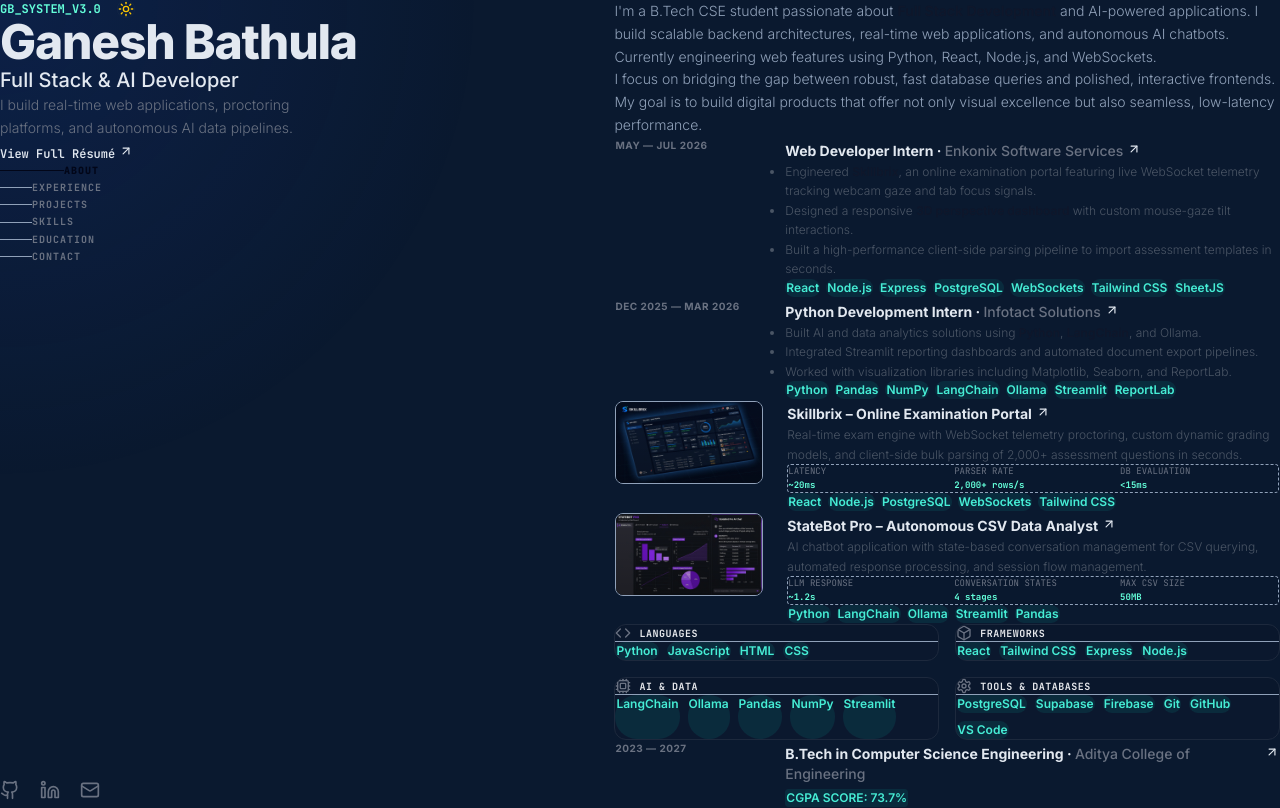
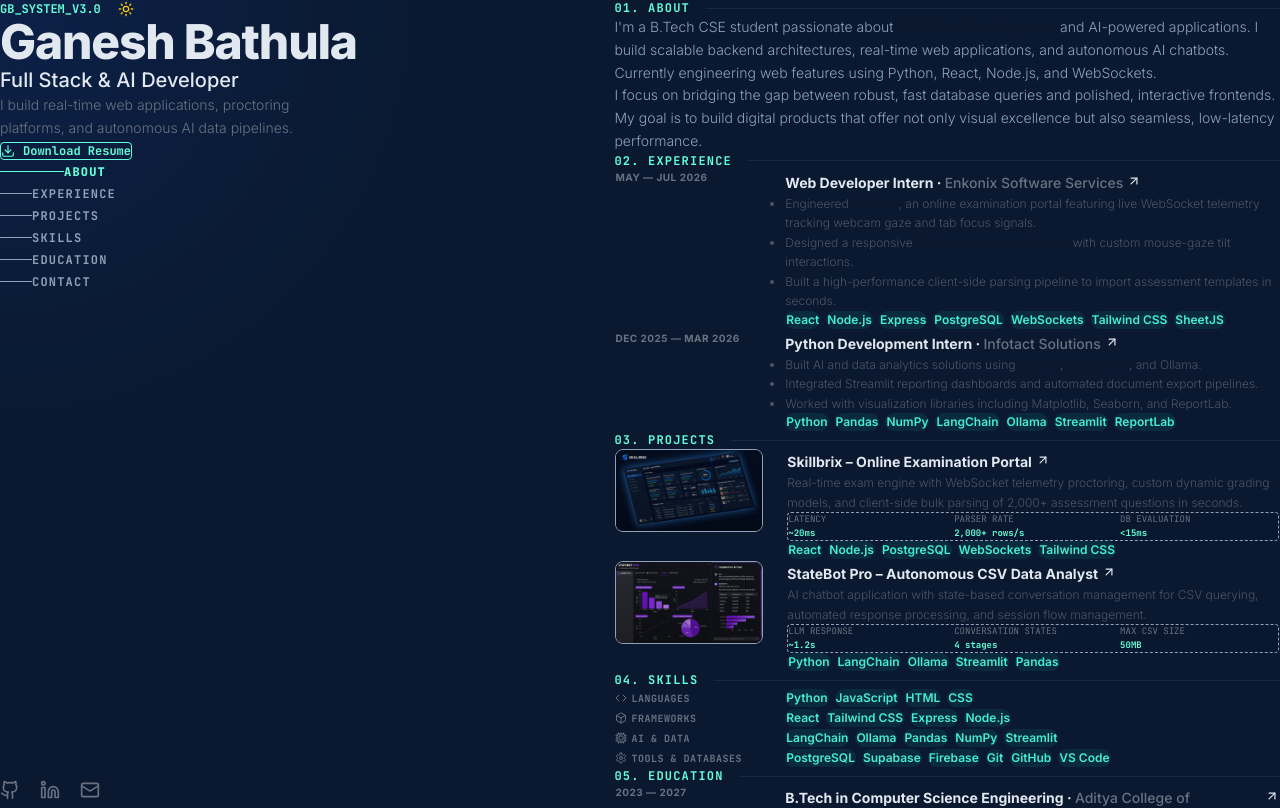
Before and after one commit to Ganesh5710/Portfolio, a Next.js app: page / in a window 1280 px wide. Shown: the top 808 px of the page. Built offline with nearby package versions, Linux system fonts and the light colour scheme.

Commit message:
style: increase navigation size, add section padding, and remove sr-only headers

```diff
--- a/src/app/page.js
+++ b/src/app/page.js
@@ -26,10 +26,10 @@
   const [mousePos, setMousePos] = useState({ x: 0, y: 0 });
   const [reducedMotion, setReducedMotion] = useState(false);
 
-  // Pure scroll listener for scroll spying
+  // Pure scroll listener for scroll spying (completely deterministic, avoids IntersectionObserver load races)
   useEffect(() => {
     const handleScroll = () => {
-      const scrollPosition = window.scrollY + 200; // Trigger offset
+      const scrollPosition = window.scrollY + 250; // Trigger offset
       let currentSection = 'about';
 
       for (const item of NAV_ITEMS) {
@@ -46,7 +46,7 @@
       // Force boundary highlights
       if (window.scrollY < 80) {
         currentSection = 'about';
-      } else if ((window.innerHeight + window.scrollY) >= document.documentElement.scrollHeight - 100) {
+      } else if ((window.innerHeight + window.scrollY) >= document.documentElement.scrollHeight - 120) {
         currentSection = 'contact';
       }
 
@@ -91,7 +91,7 @@
 
   return (
     <div className={`min-h-screen font-sans antialiased transition-colors duration-250 ${
-      isDark ? 'bg-[#0a192f] text-slate-400' : 'bg-slate-50 text-slate-600'
+      isDark ? 'bg-[#0a192f] text-slate-400' : 'bg-slate-50 text-slate-650'
     }`}>
       {/* Brittany Chiang style: Subtle, rich blue-teal radial spotlight */}
       {!reducedMotion && (
@@ -137,25 +137,19 @@
                 <h2 className={`text-lg sm:text-xl font-medium ${isDark ? 'text-slate-200' : 'text-slate-800'}`}>
                   Full Stack & AI Developer
                 </h2>
-                <p className="text-sm font-light leading-relaxed max-w-xs text-gray-500 dark:text-slate-450">
+                <p className="text-sm font-light leading-relaxed max-w-xs text-gray-500 dark:text-slate-400">
                   I build real-time web applications, proctoring platforms, and autonomous AI data pipelines.
                 </p>
               </div>
 
-              {/* Resume download (styled as clean text arrow link near the top) */}
+              {/* Resume download */}
               <div className="pt-2">
                 <a
                   href="/resume.pdf"
                   download
-                  className={`inline-flex items-baseline gap-1 font-mono text-xs font-semibold hover:text-[var(--color-accent-teal)] transition-colors group/resume outline-none ${
-                    isDark ? 'text-slate-200' : 'text-slate-800'
-                  }`}
+                  className="inline-flex items-center gap-2 px-5 py-2.5 rounded border border-[var(--color-accent-teal)] text-[var(--color-accent-teal)] bg-transparent hover:bg-[var(--color-accent-teal-hover)] font-mono text-xs font-bold transition-all focus:ring-2 focus:ring-[var(--color-accent-teal)] outline-none"
                 >
-                  <span>View Full Résumé</span>
-                  <ArrowUpRight
-                    size={14}
-                    className="inline-block shrink-0 transition-transform group-hover/resume:translate-x-1 group-hover/resume:-translate-y-1 group-focus-visible:translate-x-1 group-focus-visible:-translate-y-1"
-                  />
+                  <Download size={14} /> Download Resume
                 </a>
               </div>
 
@@ -180,8 +174,8 @@
                 })}
               </nav>
 
-              {/* Desktop Navigation Links */}
-              <nav className="hidden lg:flex flex-col gap-1 font-mono text-xs pt-10 select-none">
+              {/* Desktop Navigation Links (Increased text size & spacing to resolve crowding) */}
+              <nav className="hidden lg:flex flex-col gap-1.5 font-mono text-xs pt-12 select-none">
                 {NAV_ITEMS.map((item) => {
                   const isActive = activeSection === item.id;
                   return (
@@ -189,19 +183,19 @@
                       key={item.id}
                       href={`#${item.id}`}
                       onClick={(e) => handleAnchorClick(e, item.id)}
-                      className="group flex items-center py-2.5 cursor-pointer outline-none"
+                      className="group flex items-center py-3 cursor-pointer outline-none"
                     >
-                      {/* Line expands and highlights on active/hover */}
+                      {/* Line expands and highlights in Teal on active state to match spec */}
                       <span className={`mr-4 h-px transition-all duration-300 ${
                         isActive
-                          ? 'w-16 bg-slate-950 dark:bg-slate-200'
-                          : 'w-8 bg-slate-400 dark:bg-slate-650 group-hover:w-16 group-hover:bg-slate-950 dark:group-hover:bg-slate-200 group-focus-visible:w-16 group-focus-visible:bg-slate-950 dark:group-focus-visible:bg-slate-200'
+                          ? 'w-16 bg-[var(--color-accent-teal)]'
+                          : 'w-8 bg-slate-400 dark:bg-slate-650 group-hover:w-16 group-hover:bg-[var(--color-accent-teal)] group-focus-visible:w-16 group-focus-visible:bg-[var(--color-accent-teal)]'
                       }`} />
 
-                      <span className={`text-[10px] font-bold uppercase tracking-widest transition-colors duration-300 ${
+                      <span className={`text-xs font-bold uppercase tracking-widest transition-colors duration-300 ${
                         isActive
-                          ? 'text-slate-950 dark:text-slate-200 font-extrabold'
-                          : 'text-gray-500 group-hover:text-slate-950 dark:group-hover:text-slate-200 group-focus-visible:text-slate-950 dark:group-focus-visible:text-slate-200'
+                          ? 'text-[var(--color-accent-teal)] font-extrabold'
+                          : 'text-gray-550 dark:text-slate-500 group-hover:text-[var(--color-accent-teal)] group-focus-visible:text-[var(--color-accent-teal)]'
                       }`}>
                         {item.label}
                       </span>
@@ -245,22 +239,22 @@
            * RIGHT COLUMN (Scrollable Content Sections - spacious)
            * ==================================================== */}
           <main className="lg:w-[52%] lg:py-24 flex flex-col relative z-20">
-            <section id="about" className="pb-16 lg:pb-28 scroll-mt-24">
+            <section id="about" className="pb-24 lg:pb-36 scroll-mt-24">
               <About />
             </section>
-            <section id="experience" className="pb-16 lg:pb-28 scroll-mt-24">
+            <section id="experience" className="pb-24 lg:pb-36 scroll-mt-24">
               <Experience />
             </section>
-            <section id="projects" className="pb-16 lg:pb-28 scroll-mt-24">
+            <section id="projects" className="pb-24 lg:pb-36 scroll-mt-24">
               <Projects />
             </section>
-            <section id="skills" className="pb-16 lg:pb-28 scroll-mt-24">
+            <section id="skills" className="pb-24 lg:pb-36 scroll-mt-24">
               <Skills />
             </section>
-            <section id="education" className="pb-16 lg:pb-28 scroll-mt-24">
+            <section id="education" className="pb-24 lg:pb-36 scroll-mt-24">
               <Education />
             </section>
-            <section id="contact" className="pb-16 lg:pb-28 scroll-mt-24">
+            <section id="contact" className="pb-24 lg:pb-36 scroll-mt-24">
               <Contact />
             </section>
             <Footer />
--- a/src/components/About.js
+++ b/src/components/About.js
@@ -3,10 +3,10 @@
 const About = () => {
   return (
     <div className="space-y-6">
-      {/* Section Title */}
-      <h2 className="text-xs font-mono font-bold text-[var(--color-accent-teal)] uppercase tracking-widest flex items-center gap-4 lg:sr-only select-none">
+      {/* Section Title - Visible on Desktop */}
+      <h2 className="text-xs font-mono font-bold text-[var(--color-accent-teal)] uppercase tracking-widest flex items-center gap-4 select-none">
         <span>01. ABOUT</span>
-        <span className="h-px bg-slate-705/40 dark:bg-slate-800/60 flex-grow"></span>
+        <span className="h-px bg-slate-700/40 dark:bg-slate-800/60 flex-grow"></span>
       </h2>
 
       {/* Biography */}
--- a/src/components/Contact.js
+++ b/src/components/Contact.js
@@ -7,8 +7,8 @@
 
   return (
     <div className="space-y-6">
-      {/* Section Title */}
-      <h2 className="text-xs font-mono font-bold text-[var(--color-accent-teal)] uppercase tracking-widest flex items-center gap-4 lg:sr-only select-none">
+      {/* Section Title - Visible on Desktop */}
+      <h2 className="text-xs font-mono font-bold text-[var(--color-accent-teal)] uppercase tracking-widest flex items-center gap-4 select-none">
         <span>06. CONTACT</span>
         <span className="h-px bg-slate-700/40 dark:bg-slate-800/60 flex-grow"></span>
       </h2>
--- a/src/components/Education.js
+++ b/src/components/Education.js
@@ -7,8 +7,8 @@
 
   return (
     <div className="space-y-6">
-      {/* Section Title */}
-      <h2 className="text-xs font-mono font-bold text-[var(--color-accent-teal)] uppercase tracking-widest flex items-center gap-4 lg:sr-only select-none">
+      {/* Section Title - Visible on Desktop */}
+      <h2 className="text-xs font-mono font-bold text-[var(--color-accent-teal)] uppercase tracking-widest flex items-center gap-4 select-none">
         <span>05. EDUCATION</span>
         <span className="h-px bg-slate-700/40 dark:bg-slate-800/60 flex-grow"></span>
       </h2>
--- a/src/components/Experience.js
+++ b/src/components/Experience.js
@@ -34,8 +34,8 @@
 
   return (
     <div className="space-y-6">
-      {/* Section Title */}
-      <h2 className="text-xs font-mono font-bold text-[var(--color-accent-teal)] uppercase tracking-widest flex items-center gap-4 lg:sr-only select-none">
+      {/* Section Title - Visible on Desktop */}
+      <h2 className="text-xs font-mono font-bold text-[var(--color-accent-teal)] uppercase tracking-widest flex items-center gap-4 select-none">
         <span>02. EXPERIENCE</span>
         <span className="h-px bg-slate-700/40 dark:bg-slate-800/60 flex-grow"></span>
       </h2>
--- a/src/components/Projects.js
+++ b/src/components/Projects.js
@@ -37,8 +37,8 @@
 
   return (
     <div className="space-y-6">
-      {/* Section Title */}
-      <h2 className="text-xs font-mono font-bold text-[var(--color-accent-teal)] uppercase tracking-widest flex items-center gap-4 lg:sr-only select-none">
+      {/* Section Title - Visible on Desktop */}
+      <h2 className="text-xs font-mono font-bold text-[var(--color-accent-teal)] uppercase tracking-widest flex items-center gap-4 select-none">
         <span>03. PROJECTS</span>
         <span className="h-px bg-slate-700/40 dark:bg-slate-800/60 flex-grow"></span>
       </h2>
--- a/src/components/Skills.js
+++ b/src/components/Skills.js
@@ -5,22 +5,22 @@
 const SKILLS_DATA = [
   {
     category: "Languages",
-    icon: <Code size={16} />,
+    icon: <Code size={12} className="inline mr-1" />,
     items: ["Python", "JavaScript", "HTML", "CSS"]
   },
   {
     category: "Frameworks",
-    icon: <Box size={16} />,
+    icon: <Box size={12} className="inline mr-1" />,
     items: ["React", "Tailwind CSS", "Express", "Node.js"]
   },
   {
     category: "AI & Data",
-    icon: <Cpu size={16} />,
+    icon: <Cpu size={12} className="inline mr-1" />,
     items: ["LangChain", "Ollama", "Pandas", "NumPy", "Streamlit"]
   },
   {
     category: "Tools & Databases",
-    icon: <Settings size={16} />,
+    icon: <Settings size={12} className="inline mr-1" />,
     items: ["PostgreSQL", "Supabase", "Firebase", "Git", "GitHub", "VS Code"]
   }
 ];
@@ -30,31 +30,31 @@
 
   return (
     <div className="space-y-6">
-      {/* Section Title */}
-      <h2 className="text-xs font-mono font-bold text-[var(--color-accent-teal)] uppercase tracking-widest flex items-center gap-4 lg:sr-only select-none">
+      {/* Section Title - Visible on Desktop */}
+      <h2 className="text-xs font-mono font-bold text-[var(--color-accent-teal)] uppercase tracking-widest flex items-center gap-4 select-none">
         <span>04. SKILLS</span>
         <span className="h-px bg-slate-700/40 dark:bg-slate-800/60 flex-grow"></span>
       </h2>
 
-      {/* Skills Grid */}
-      <div className="grid grid-cols-1 md:grid-cols-2 gap-4">
+      {/* Skills Grid - Reformatted to align with timeline grid layout (no bulky boxes) */}
+      <div className="space-y-2 group/list">
         {SKILLS_DATA.map((cat, ci) => (
           <div
             key={ci}
-            className={`border rounded-xl overflow-hidden flex flex-col font-mono text-[10px] ${
-              isDark ? 'border-slate-800 bg-slate-900/20' : 'border-slate-200 bg-slate-50/50'
+            className={`grid grid-cols-1 md:grid-cols-12 gap-4 p-4 rounded-xl border border-transparent transition-all duration-300 group/item group-hover/list:opacity-50 hover:!opacity-100 ${
+              isDark
+                ? 'hover:bg-slate-800/25 hover:border-slate-800/40 hover:shadow-[inset_0_1px_0_0_rgba(148,163,184,0.1)] hover:drop-shadow-lg'
+                : 'hover:bg-white hover:shadow-lg hover:border-slate-200/50'
             }`}
           >
-            {/* Header */}
-            <div className="bg-black/5 dark:bg-white/5 border-b blueprint-border px-4 py-3 flex items-center gap-2 select-none">
-              <span className="text-gray-500">{cat.icon}</span>
-              <span className={`text-[10px] font-bold uppercase tracking-wider ${isDark ? 'text-gray-200' : 'text-slate-900'}`}>
-                {cat.category}
-              </span>
+            {/* Left Column - Category Title (3 cols) */}
+            <div className="md:col-span-3 text-[10px] font-mono text-gray-500 dark:text-slate-500 tracking-wider font-bold pt-2 select-none flex items-center gap-1">
+              {cat.icon}
+              <span>{cat.category.toUpperCase()}</span>
             </div>
 
-            {/* List */}
-            <div className="p-4 flex flex-wrap gap-2 flex-grow select-text">
+            {/* Right Column - Skills list (9 cols) */}
+            <div className="md:col-span-9 flex flex-wrap gap-1.5 select-none">
               {cat.items.map((item, ii) => (
                 <span
                   key={ii}
```
